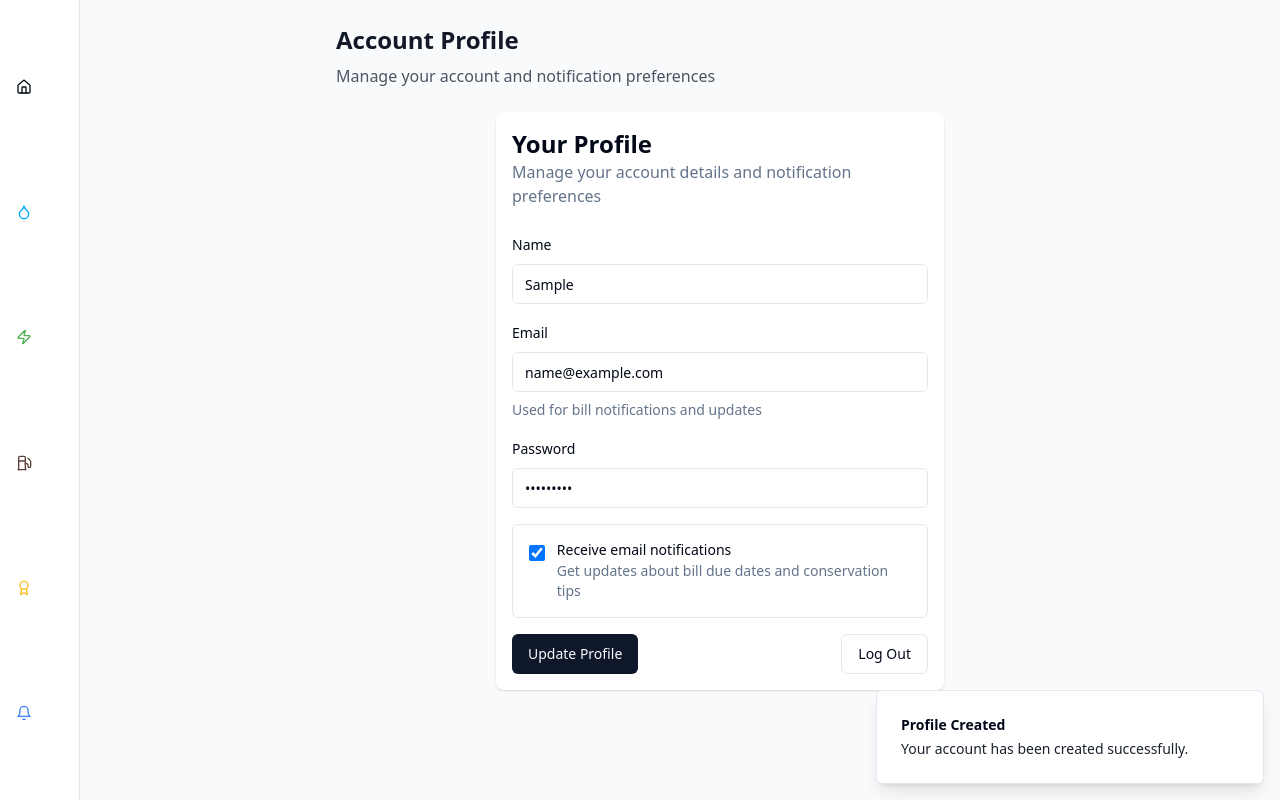
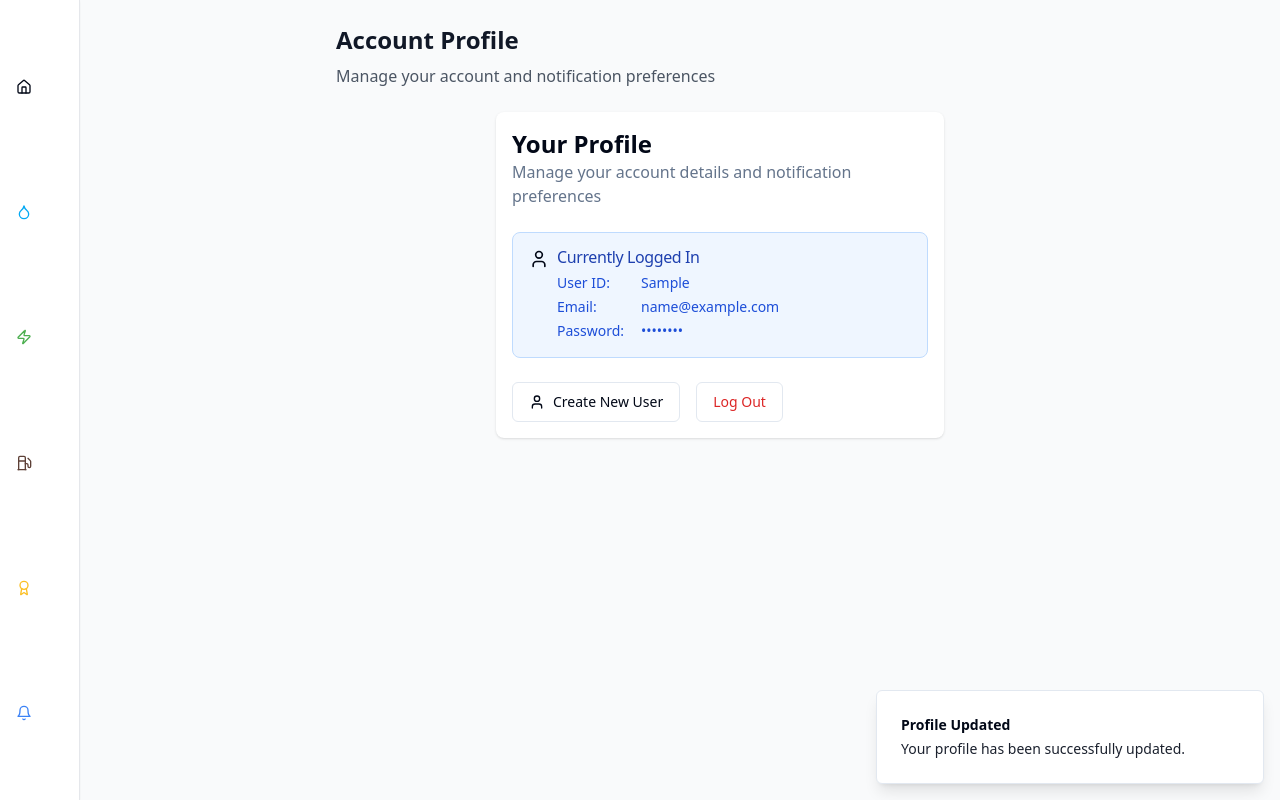
Before and after one commit to LikhithBhimanatham/Eco-habits-tracker, a React (Vite) app: page /profile in a window 1280 px wide. Both pictures are taken after typing "Sample", "name@example.com", "Sample123" into the empty fields and a click on the button "Create Profile". Built offline with nearby package versions, Linux system fonts and the light colour scheme.

Commit message:
Add user login and creation features
Implement user login functionality and provide an option to create a new user account.

```diff
--- a/src/components/user/user-profile-form.tsx
+++ b/src/components/user/user-profile-form.tsx
@@ -6,6 +6,7 @@ import { zodResolver } from "@hookform/resolvers/zod";
 import { Input } from "@/components/ui/input";
 import { Button } from "@/components/ui/button";
 import { useToast } from "@/hooks/use-toast";
+import { User, KeyRound, Mail } from "lucide-react";
 import {
   Form,
   FormControl,
@@ -15,6 +16,7 @@ import {
   FormLabel,
   FormMessage,
 } from "@/components/ui/form";
+import { Alert, AlertDescription, AlertTitle } from "@/components/ui/alert";
 
 // Define the schema for user profile
 const profileSchema = z.object({
@@ -34,6 +36,8 @@ type ProfileFormValues = z.infer<typeof profileSchema>;
 
 export function UserProfileForm() {
   const [isLoggedIn, setIsLoggedIn] = useState(false);
+  const [currentUser, setCurrentUser] = useState<ProfileFormValues | null>(null);
+  const [creatingNew, setCreatingNew] = useState(false);
   const { toast } = useToast();
 
   // Initialize form with default values
@@ -59,6 +63,10 @@ export function UserProfileForm() {
         password: "",
         notifications: profile.notifications !== undefined ? profile.notifications : true,
       });
+      setCurrentUser({
+        ...profile,
+        password: "••••••••" // Mask the actual password
+      });
       setIsLoggedIn(true);
     }
   }, [form]);
@@ -76,12 +84,17 @@ export function UserProfileForm() {
 
     localStorage.setItem("userProfile", JSON.stringify(profileToSave));
     setIsLoggedIn(true);
+    setCurrentUser({
+      ...profileToSave,
+      password: "••••••••" // Mask the password in UI
+    });
+    setCreatingNew(false);
 
     toast({
-      title: isLoggedIn ? "Profile Updated" : "Profile Created",
-      description: isLoggedIn ?
-        "Your profile has been successfully updated." :
-        "Your account has been created successfully.",
+      title: creatingNew ? "Profile Created" : "Profile Updated",
+      description: creatingNew ?
+        "Your account has been created successfully." :
+        "Your profile has been successfully updated.",
     });
   }
 
@@ -94,24 +107,92 @@ export function UserProfileForm() {
       notifications: true,
     });
     setIsLoggedIn(false);
+    setCurrentUser(null);
     toast({
       title: "Logged Out",
       description: "You have been successfully logged out.",
     });
   };
 
+  const handleCreateNew = () => {
+    form.reset({
+      name: "",
+      email: "",
+      password: "",
+      notifications: true,
+    });
+    setCreatingNew(true);
+  };
+
+  const handleCancel = () => {
+    if (currentUser) {
+      form.reset({
+        name: currentUser.name,
+        email: currentUser.email,
+        password: "",
+        notifications: currentUser.notifications,
+      });
+    }
+    setCreatingNew(false);
+  };
+
   return (
     <div className="space-y-6 max-w-md mx-auto p-4 bg-white rounded-lg shadow">
       <div>
-        <h2 className="text-2xl font-bold">{isLoggedIn ? "Your Profile" : "Create Profile"}</h2>
+        <h2 className="text-2xl font-bold">
+          {creatingNew ? "Create New User" : isLoggedIn ? "Your Profile" : "Create Profile"}
+        </h2>
         <p className="text-muted-foreground">
-          {isLoggedIn
+          {creatingNew
+            ? "Set up a new account to track your utility usage"
+            : isLoggedIn
               ? "Manage your account details and notification preferences"
               : "Set up your account to track your utility usage"
           }
         </p>
       </div>
 
+      {isLoggedIn && !creatingNew && currentUser && (
+        <Alert className="bg-blue-50 border-blue-200">
+          <User className="h-5 w-5 text-blue-600" />
+          <AlertTitle className="text-blue-800">Currently Logged In</AlertTitle>
+          <AlertDescription className="text-blue-700">
+            <div className="grid grid-cols-[80px_1fr] gap-1 mt-2">
+              <span className="font-medium">User ID:</span>
+              <span>{currentUser.name}</span>
+
+              <span className="font-medium">Email:</span>
+              <span>{currentUser.email}</span>
+
+              <span className="font-medium">Password:</span>
+              <span>{currentUser.password}</span>
+            </div>
+          </AlertDescription>
+        </Alert>
+      )}
+
+      {isLoggedIn && !creatingNew && (
+        <div className="flex space-x-4">
+          <Button
+            variant="outline"
+            className="flex items-center gap-2"
+            onClick={handleCreateNew}
+          >
+            <User className="h-4 w-4" />
+            Create New User
+          </Button>
+
+          <Button
+            variant="outline"
+            className="flex items-center gap-2 text-red-600 hover:text-red-700 hover:border-red-300"
+            onClick={handleLogout}
+          >
+            Log Out
+          </Button>
+        </div>
+      )}
+
+      {(creatingNew || !isLoggedIn) && (
         <Form {...form}>
           <form onSubmit={form.handleSubmit(onSubmit)} className="space-y-4">
             <FormField
@@ -121,7 +202,14 @@ export function UserProfileForm() {
                 <FormItem>
                   <FormLabel>Name</FormLabel>
                   <FormControl>
-                  <Input placeholder="Enter your name" {...field} />
+                    <div className="relative">
+                      <User className="absolute left-3 top-3 h-4 w-4 text-gray-500" />
+                      <Input
+                        placeholder="Enter your name"
+                        className="pl-10"
+                        {...field}
+                      />
+                    </div>
                   </FormControl>
                   <FormMessage />
                 </FormItem>
@@ -135,7 +223,15 @@ export function UserProfileForm() {
                 <FormItem>
                   <FormLabel>Email</FormLabel>
                   <FormControl>
-                  <Input type="email" placeholder="your@email.com" {...field} />
+                    <div className="relative">
+                      <Mail className="absolute left-3 top-3 h-4 w-4 text-gray-500" />
+                      <Input
+                        type="email"
+                        placeholder="your@email.com"
+                        className="pl-10"
+                        {...field}
+                      />
+                    </div>
                   </FormControl>
                   <FormDescription>
                     Used for bill notifications and updates
@@ -152,7 +248,15 @@ export function UserProfileForm() {
                 <FormItem>
                   <FormLabel>Password</FormLabel>
                   <FormControl>
-                  <Input type="password" placeholder="••••••••" {...field} />
+                    <div className="relative">
+                      <KeyRound className="absolute left-3 top-3 h-4 w-4 text-gray-500" />
+                      <Input
+                        type="password"
+                        placeholder="••••••••"
+                        className="pl-10"
+                        {...field}
+                      />
+                    </div>
                   </FormControl>
                   <FormMessage />
                 </FormItem>
@@ -183,22 +287,23 @@ export function UserProfileForm() {
             />
 
             <div className="flex justify-between">
-            <Button type="submit">
-              {isLoggedIn ? "Update Profile" : "Create Profile"}
+              <Button type="submit" className="flex items-center gap-2">
+                {creatingNew ? "Create User" : "Create Profile"}
               </Button>
 
-            {isLoggedIn && (
+              {creatingNew && (
                 <Button
                   type="button"
                   variant="outline"
-                onClick={handleLogout}
+                  onClick={handleCancel}
                 >
-                Log Out
+                  Cancel
                 </Button>
               )}
             </div>
           </form>
         </Form>
+      )}
     </div>
   );
 }
```
Lines whose indentation alone changed are shown as unchanged.
